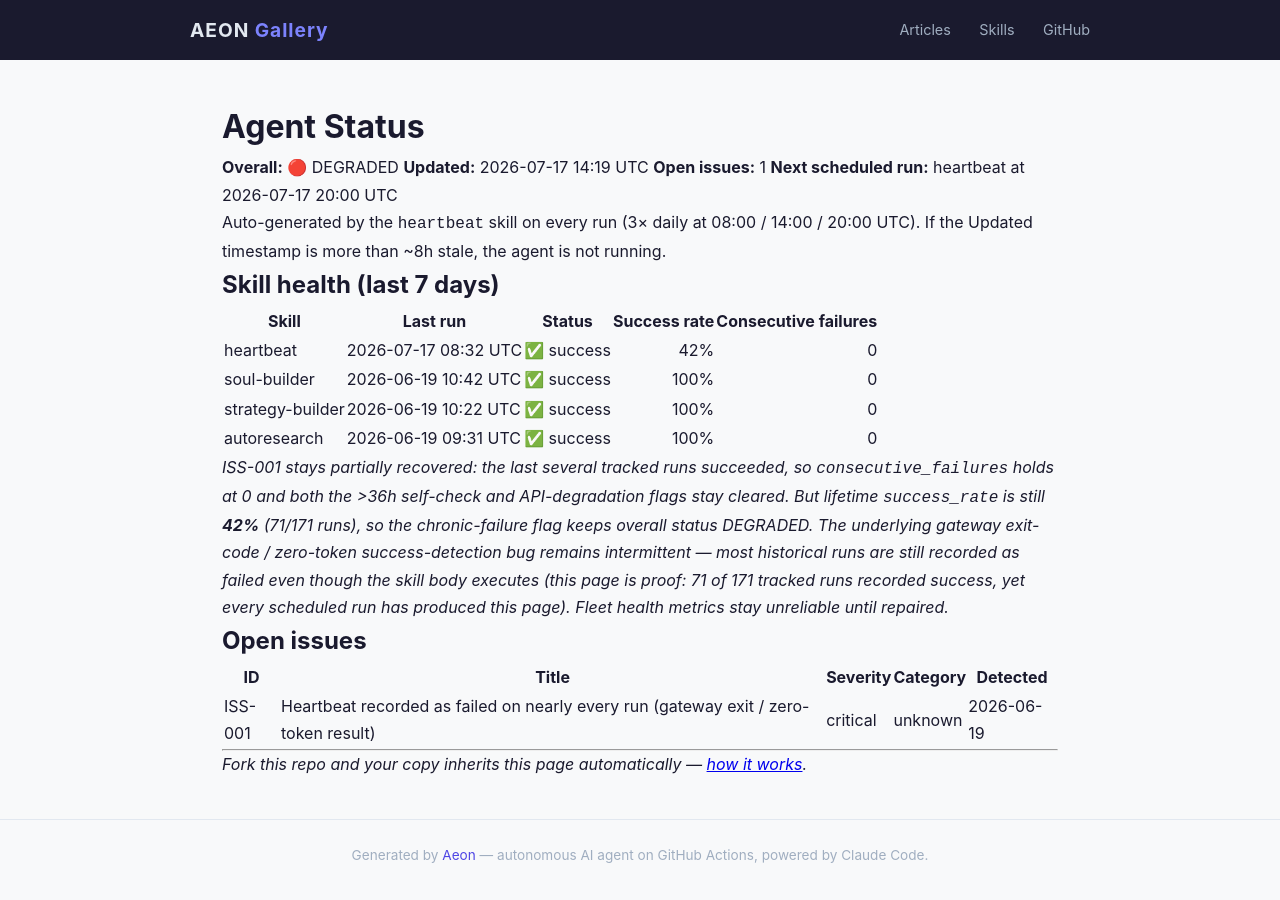
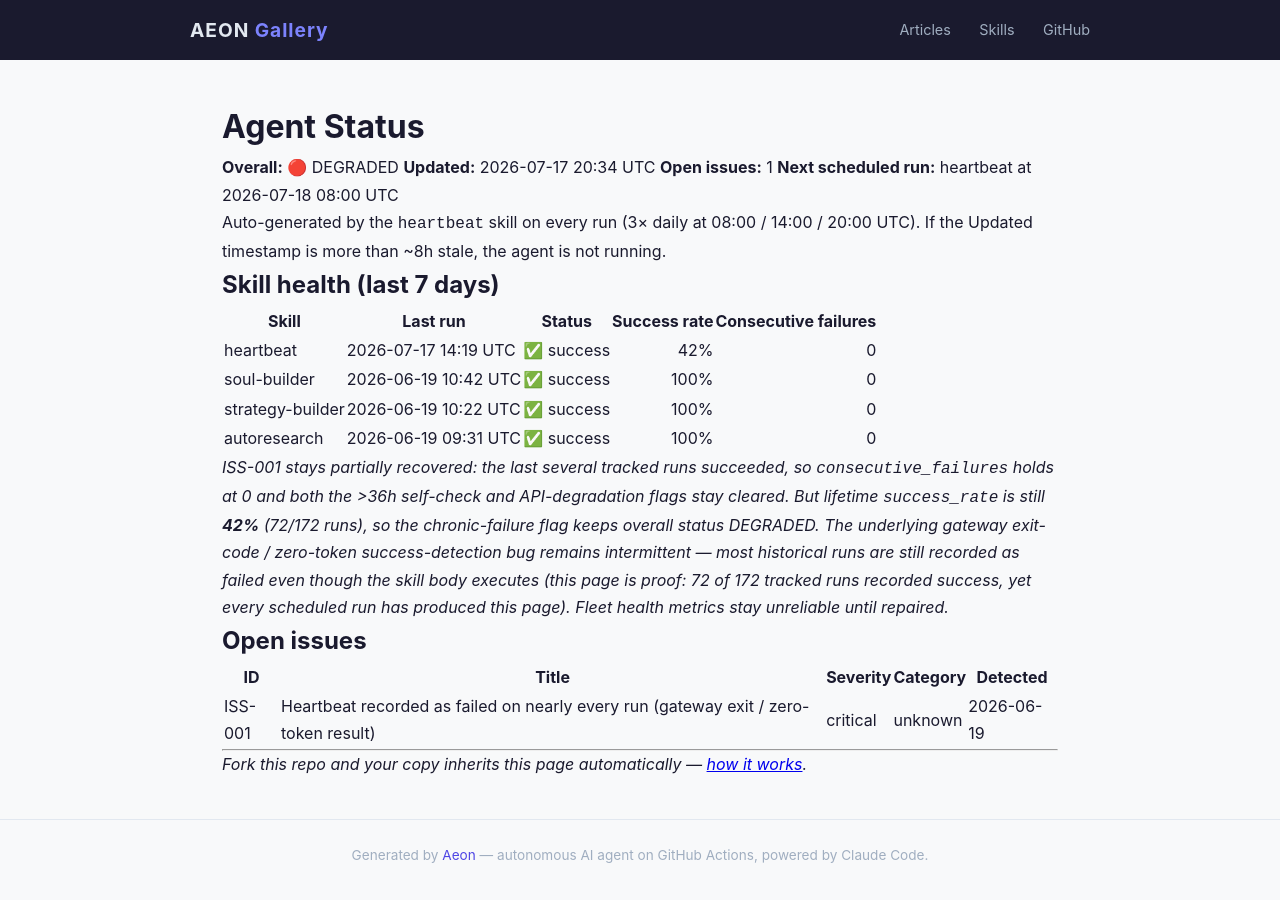
Before and after one commit to RickCrosschain/aeon, a Jekyll site: the page built from docs/status.md, in a window 1280 px wide. Built offline with Jekyll 4.4.1, drawn with Linux system fonts in a browser that asks for light colours.

Commit message:
chore(heartbeat): auto-commit 2026-07-17

```diff
--- a/docs/status.md
+++ b/docs/status.md
@@ -7,9 +7,9 @@
 # Agent Status
 
 **Overall:** 🔴 DEGRADED
-**Updated:** 2026-07-17 14:19 UTC
+**Updated:** 2026-07-17 20:34 UTC
 **Open issues:** 1
-**Next scheduled run:** heartbeat at 2026-07-17 20:00 UTC
+**Next scheduled run:** heartbeat at 2026-07-18 08:00 UTC
 
 Auto-generated by the `heartbeat` skill on every run (3× daily at 08:00 / 14:00 / 20:00 UTC). If the Updated timestamp is more than ~8h stale, the agent is not running.
 
@@ -17,12 +17,12 @@
 
 | Skill | Last run | Status | Success rate | Consecutive failures |
 |-------|----------|--------|-------------:|---------------------:|
-| heartbeat | 2026-07-17 08:32 UTC | ✅ success | 42% | 0 |
+| heartbeat | 2026-07-17 14:19 UTC | ✅ success | 42% | 0 |
 | soul-builder | 2026-06-19 10:42 UTC | ✅ success | 100% | 0 |
 | strategy-builder | 2026-06-19 10:22 UTC | ✅ success | 100% | 0 |
 | autoresearch | 2026-06-19 09:31 UTC | ✅ success | 100% | 0 |
 
-_ISS-001 stays partially recovered: the last several tracked runs succeeded, so `consecutive_failures` holds at 0 and both the >36h self-check and API-degradation flags stay cleared. But lifetime `success_rate` is still **42%** (71/171 runs), so the chronic-failure flag keeps overall status DEGRADED. The underlying gateway exit-code / zero-token success-detection bug remains intermittent — most historical runs are still recorded as failed even though the skill body executes (this page is proof: 71 of 171 tracked runs recorded success, yet every scheduled run has produced this page). Fleet health metrics stay unreliable until repaired._
+_ISS-001 stays partially recovered: the last several tracked runs succeeded, so `consecutive_failures` holds at 0 and both the >36h self-check and API-degradation flags stay cleared. But lifetime `success_rate` is still **42%** (72/172 runs), so the chronic-failure flag keeps overall status DEGRADED. The underlying gateway exit-code / zero-token success-detection bug remains intermittent — most historical runs are still recorded as failed even though the skill body executes (this page is proof: 72 of 172 tracked runs recorded success, yet every scheduled run has produced this page). Fleet health metrics stay unreliable until repaired._
 
 ## Open issues
 
--- a/memory/token-usage.csv
+++ b/memory/token-usage.csv
@@ -74,3 +74,4 @@
 2026-07-16,heartbeat,claude-opus-4-8,2096,5637,303313,27742
 2026-07-17,heartbeat,claude-opus-4-8,2316,4219,391459,40005
 2026-07-17,heartbeat,claude-opus-4-8,2096,4564,371108,39051
+2026-07-17,heartbeat,claude-opus-4-8,2096,5441,391670,39506
```
Also changed, not shown: memory/logs/2026-07-17.md (+15 -0 lines), .outputs/heartbeat.md.
